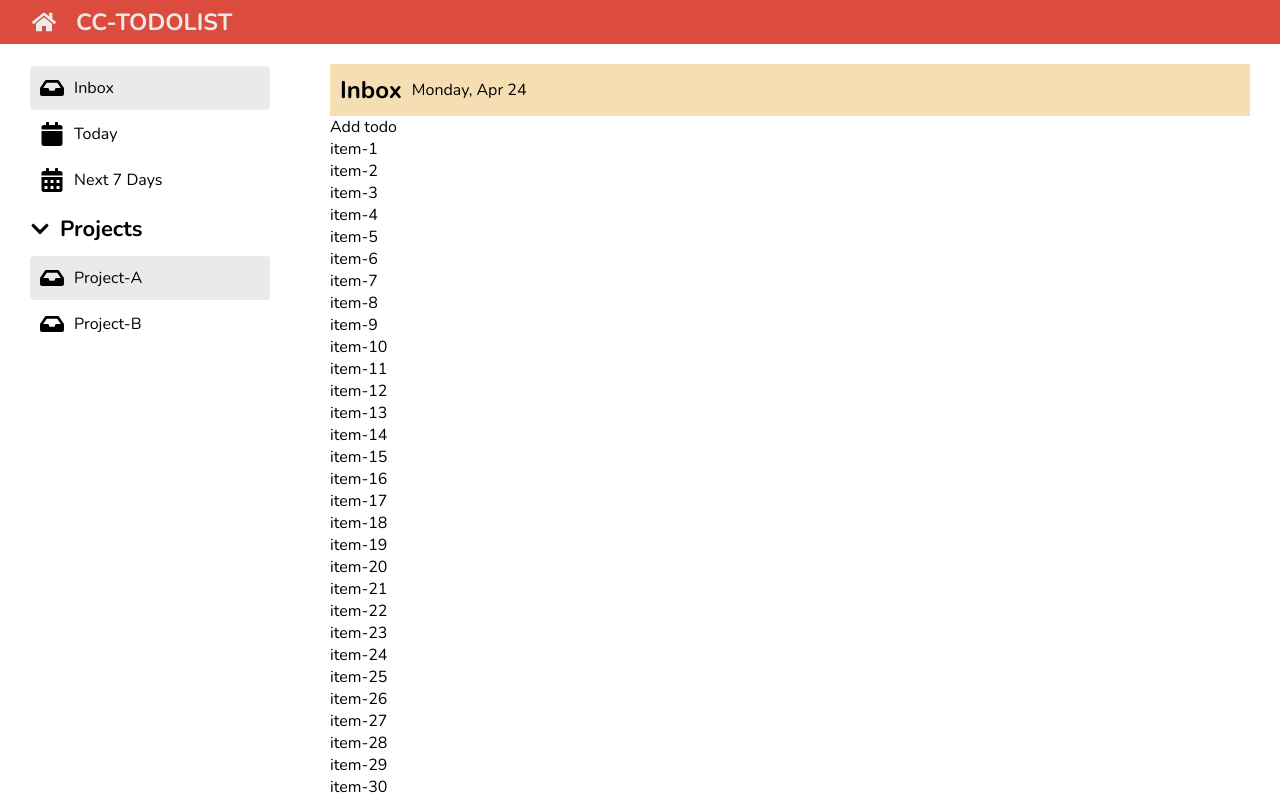
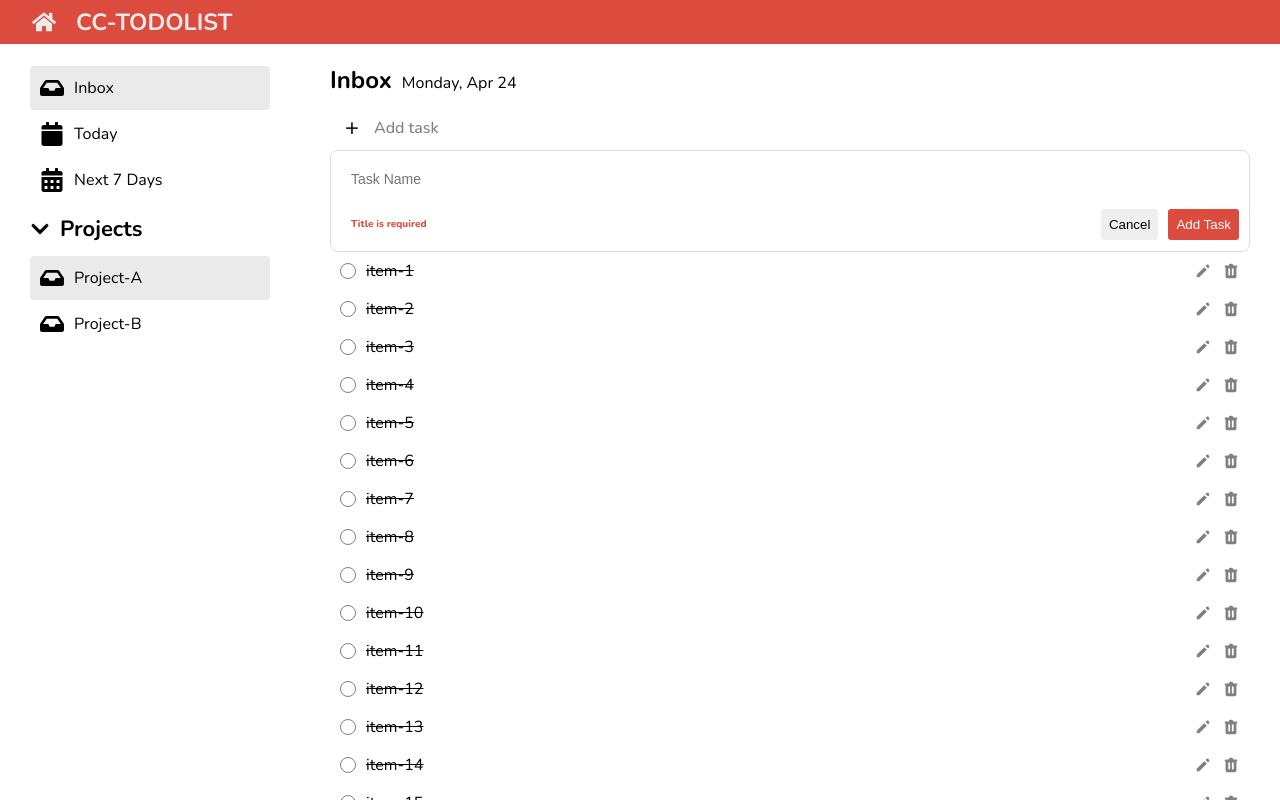
Before and after one commit to NANAIPRM/CC14-TODOLIST, a React (Create React App) app: page / in a window 1280 px wide. Built offline with nearby package versions, Linux system fonts and the light colour scheme.

Commit message:
finish: UI todo-content

```diff
--- a/src/components/Todo/TodoContent.jsx
+++ b/src/components/Todo/TodoContent.jsx
@@ -1,22 +1,56 @@
-import styles from './TodoContent.module.scss'
-export function TodoContent(){
-    const mockTodo = Array.from({length:50},(el,idx)=>idx+1)
+import styles from "./TodoContent.module.scss";
+import { HiCheck, HiPencil, HiTrash } from "react-icons/hi";
 
-    const now = new Date()
-    const options = { weekday: 'long',  month: 'short', day: 'numeric' };
+export function TodoContent() {
+  const mockTodo = Array.from({ length: 50 }, (el, idx) => idx + 1);
+
+  const now = new Date();
+  const options = { weekday: "long", month: "short", day: "numeric" };
   // console.log(now.toLocaleDateString('en-US',options))
-    return(
+  return (
     <main className="content">
+      {/* Todo-Header */}
       <div className={styles.header}>
         <h2>Inbox</h2>
-         <p>{now.toLocaleDateString('en-US',options)}</p>
+        <p>{now.toLocaleDateString("en-US", options)}</p>
       </div>
-        <div>
-          Add todo
+
+      {/* Add Todo */}
+      <div className={styles.add__todo}>
+        <span>+</span>
+        <h3>Add task</h3>
       </div>
+      {/* Todo form */}
+      <form className={styles.todo__form__container}>
+        <input className={styles.todo__form__input} placeholder="Task Name" />
+        <div className={styles.todo__form__footer}>
+          <p className={styles.todo__error}>Title is required</p>
+          <div className={styles.todo__form__buttons}>
+            <button>Cancel</button>
+            <button>Add Task</button>
+          </div>
+        </div>
+      </form>
+
+      {/* TodoList */}
       <ul>
-          {mockTodo.map((el)=> <li key ={el}>item-{el}</li>)}
+        {mockTodo.map((el) => (
+          <li className={styles.todo__item__container} key={el}>
+            <div className={styles.checkbox__container}>
+              <HiCheck className={styles.checkbox__icon} />
+            </div>
+            <p className={styles.done}>{`item-${el}`}</p>
+
+            <div className={styles.edit__icon}>
+              <HiPencil />
+            </div>
+
+            <div className={styles.delete__icon}>
+              <HiTrash />
+            </div>
+          </li>
+        ))}
       </ul>
     </main>
-    )
+  );
 }
--- a/src/components/Todo/TodoContent.module.scss
+++ b/src/components/Todo/TodoContent.module.scss
@@ -1,9 +1,173 @@
+.header {
+    display: flex;
+    gap: 10px;
+    align-items: baseline;
+    margin-bottom: 10px;
 
-.header{
-    background-color: wheat;
+    & > h1 {
+        font-size: 24px;
+    }
+    & > span {
+        font-size: 12px;
+        color: grey;
+    }
+}
+
+// ##### ADD-TODO
+.add__todo {
+    display: flex;
+    gap: 10px;
+    align-items: center;
+    cursor: pointer;
+    padding: 10px;
+
+    // ทำวงกลมของปุ่ม +
+    & > span {
+        font-size: 24px;
+        line-height: 22px;
+        text-align: center;
+        border-radius: 50%;
+        width: 24px;
+        height: 24px;
+    }
+
+    & > h3 {
+        color: grey;
+        font-weight: 500;
+        font-size: 16px;
+        line-height: 12px;
+    }
+
+    // Hover : สลับสี
+    &:hover {
+        & > span {
+            background-color: #db4c3f;
+            color: white;
+        }
+        & > h3 {
+            color: #db4c3f;
+        }
+    }
+}
+
+// #### TODO-FORM
+.todo__form__container {
     padding: 10px;
     display: flex;
+    flex-direction: column;
+    // background-color: rgb(209, 209, 209);
+    border-radius: 8px;
+    gap: 10px;
+    border: 1px solid rgb(220, 220, 220);
+}
+
+.todo__form__input {
+    border: none;
+    border-radius: 4px;
+    padding: 10px 10px;
+    width: 100%;
+    font-size: 14px;
+
+    &:focus {
+        outline: none;
+    }
+}
+
+.todo__form__footer {
+    display: flex;
+    justify-content: space-between;
     align-items: center;
-    gap:10px
+}
 
+.todo__error {
+    justify-self: start;
+    padding: 10px;
+    font-size: 10px;
+    font-weight: 800;
+    color: #db4c3f;
 }
+.todo__form__buttons {
+    display: flex;
+    justify-content: flex-end;
+    gap: 10px;
+    flex: 1;
+
+    & > button {
+        border: none;
+        padding: 8px;
+        border-radius: 3px;
+        cursor: pointer;
+    }
+
+    & > button:last-child {
+        background-color: #db4c3f;
+        color: white;
+    }
+}
+
+// ##### TODO ITEM
+
+$grey: rgb(234, 234, 234);
+
+.todo__item__container {
+    cursor: pointer;
+    padding: 8px 10px;
+    display: flex;
+    align-items: center;
+    gap: 10px;
+    align-items: center;
+    font-size: 16px;
+    border-radius: 4px;
+
+    & > p {
+        flex: 1;
+    }
+
+    &:hover {
+        background-color: $grey;
+    }
+}
+
+.checkbox__container {
+    border-color: gray;
+    color: #343434;
+    height: 16px;
+    width: 16px;
+    display: block;
+    border: 1px solid gray;
+    border-radius: 16px;
+    text-align: center;
+    line-height: 16px;
+}
+.checkbox__icon {
+    display: none;
+    font-size: 12px;
+}
+
+.checkbox__icon__done {
+    display: inline;
+    font-size: 12px;
+}
+
+// effect ติ้กถูกตอน hover ที่ <li>
+.checkbox__container:hover {
+    .checkbox__icon {
+        display: inline;
+    }
+}
+
+.edit__icon,
+.delete__icon {
+    color: gray;
+    display: flex;
+    align-items: center;
+    font-size: 18px;
+
+    & :hover {
+        color: #343434;
+    }
+}
+
+.done {
+    text-decoration: line-through;
+}
```
Lines whose indentation alone changed are shown as unchanged.
